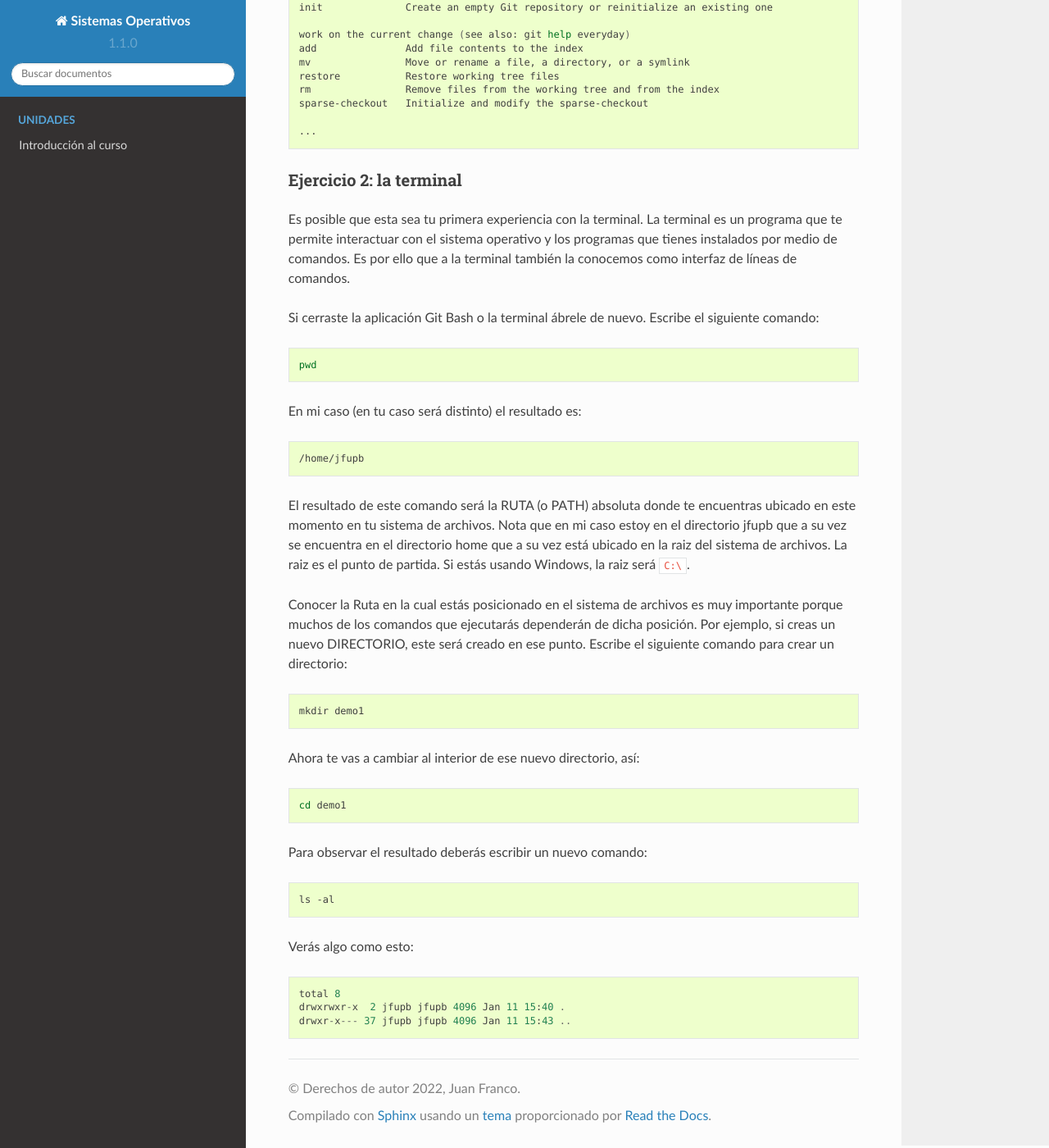
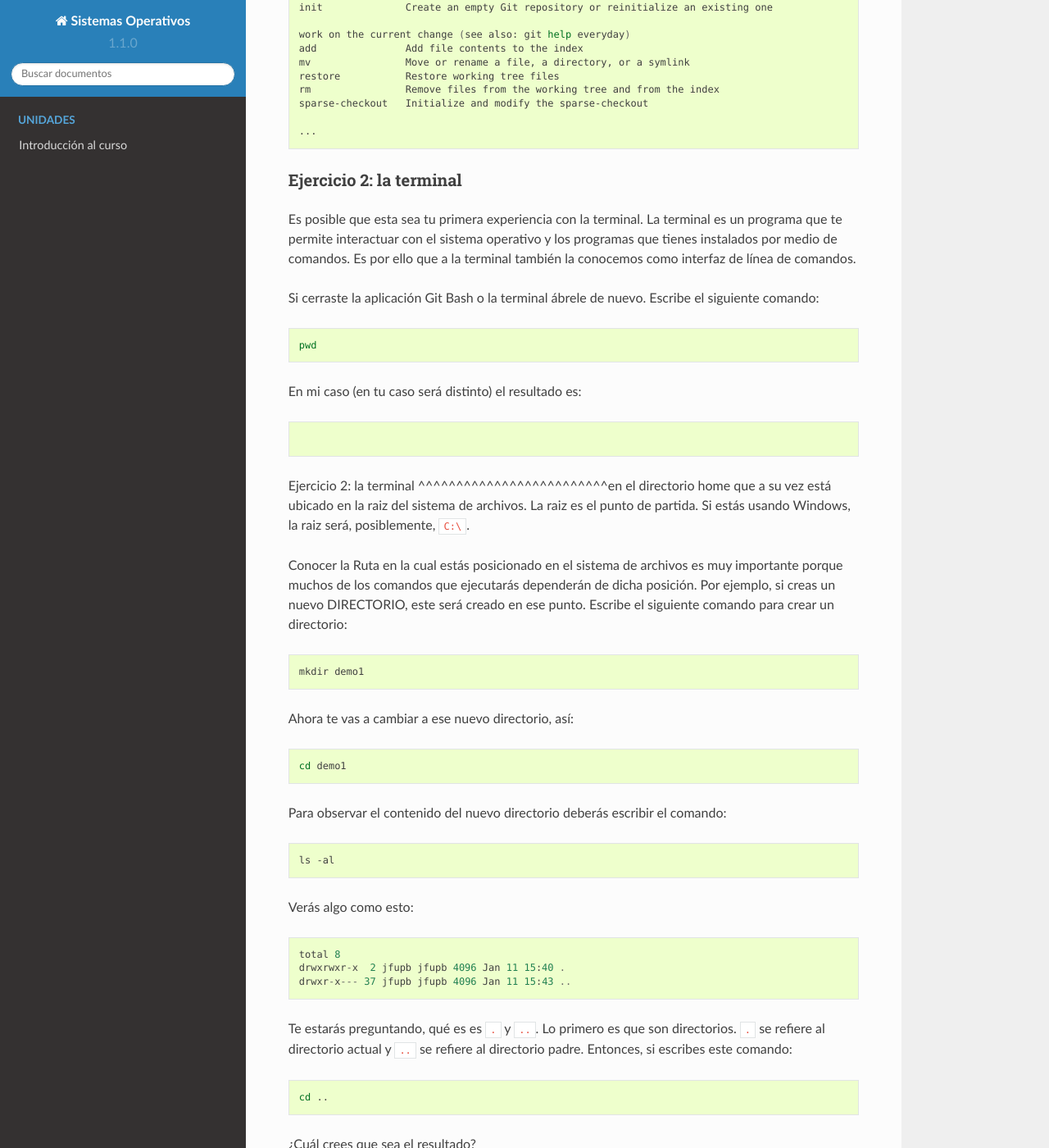
Before and after one commit to juanferfranco/sistemasoperativos, a Sphinx documentation site: the page built from docs/_unidad1/introGit.rst, in a window 1280 px wide and 1400 px high, scrolled down 1821 px. Shown: the whole window at 82% size. Built offline with Sphinx 7.4.7 and the Read the Docs theme 2.0.0, drawn with Linux system fonts in a browser that asks for light colours; pages that are not in the unit, such as notebooks, are missing from menus; some of the changed text lies outside the part shown.

Commit message:
introGit work in progress

```diff
--- a/docs/_unidad1/introGit.rst
+++ b/docs/_unidad1/introGit.rst
@@ -104,7 +104,7 @@
 Es posible que esta sea tu primera experiencia con la terminal. La terminal
 es un programa que te permite interactuar con el sistema operativo y los programas
 que tienes instalados por medio de comandos. Es por ello que a la terminal
-también la conocemos como interfaz de líneas de comandos.
+también la conocemos como interfaz de línea de comandos.
 
 Si cerraste la aplicación Git Bash o la terminal ábrele de nuevo. Escribe el
 siguiente comando:
@@ -116,14 +116,10 @@
 En mi caso (en tu caso será distinto) el resultado es:
 
 .. code-block:: bash
-
-    /home/jfupb
-
-El resultado de este comando será la RUTA (o PATH) absoluta donde te encuentras
-ubicado en este momento en tu sistema de archivos. Nota que en mi caso estoy
-en el directorio jfupb que a su vez se encuentra en el directorio home que a su
+Ejercicio 2: la terminal
+^^^^^^^^^^^^^^^^^^^^^^^^^en el directorio home que a su
 vez está ubicado en la raiz del sistema de archivos. La raiz es el punto de partida.
-Si estás usando Windows, la raiz será ``C:\``.
+Si estás usando Windows, la raiz será, posiblemente, ``C:\``.
 
 Conocer la Ruta en la cual estás posicionado en el sistema de archivos es muy
 importante porque muchos de los comandos que ejecutarás dependerán de dicha posición.
@@ -134,13 +130,13 @@
 
     mkdir demo1
 
-Ahora te vas a cambiar al interior de ese nuevo directorio, así:
+Ahora te vas a cambiar a ese nuevo directorio, así:
 
 .. code-block:: bash
 
     cd demo1
 
-Para observar el resultado deberás escribir un nuevo comando:
+Para observar el contenido del nuevo directorio deberás escribir el comando:
 
 .. code-block:: bash
 
@@ -153,3 +149,47 @@
     total 8
     drwxrwxr-x  2 jfupb jfupb 4096 Jan 11 15:40 .
     drwxr-x--- 37 jfupb jfupb 4096 Jan 11 15:43 ..
+
+Te estarás preguntando, qué es es ``.`` y ``..``. Lo primero es que son directorios. ``.``
+se refiere al directorio actual y ``..`` se refiere al directorio padre. Entonces, si
+escribes este comando:
+
+.. code-block:: bash
+
+    cd ..
+
+¿Cuál crees que sea el resultado?
+
+Mira, antes de ejecutar el comando, la posición actual es:
+
+.. code-block:: bash
+
+    pwd
+    /home/jfupb/demo1
+
+Luego de ejecutar el comando:
+
+.. code-block:: bash
+
+    pwd
+    /home/jfupb
+
+Ahora vuelve a cambiarte al directorio demo1:
+
+.. code-block:: bash
+
+    cd ./demo1
+
+¿Te diste cuenta? Al salirte de demo1 quedas en el directorio padre de este. Una
+vez en este directorio ``.`` se refiere al directorio padre. Por tanto, ``./demo1``
+será la ruta RELATIVA de demo1 con respecto a su padre, siempre que estés posicionado
+en el padre.
+
+Ejercicio 3: experimenta
+^^^^^^^^^^^^^^^^^^^^^^^^^
+
+Ahora tómate unos minutos para experimentar. ¿Cómo? trata de ejecutar los comandos,
+pero antes de hacerlo ESCRIBE cuál será el resultado. Si el resultado es como
+te lo imaginaste, en hora buena, vas bien. Si no es así, MUCHO mejor, tienes una
+oportunidad de oro para aprender. Entonces trata de explicar qué está mal, discute
+con otros compañeros y si quieres habla con el profe.
```
